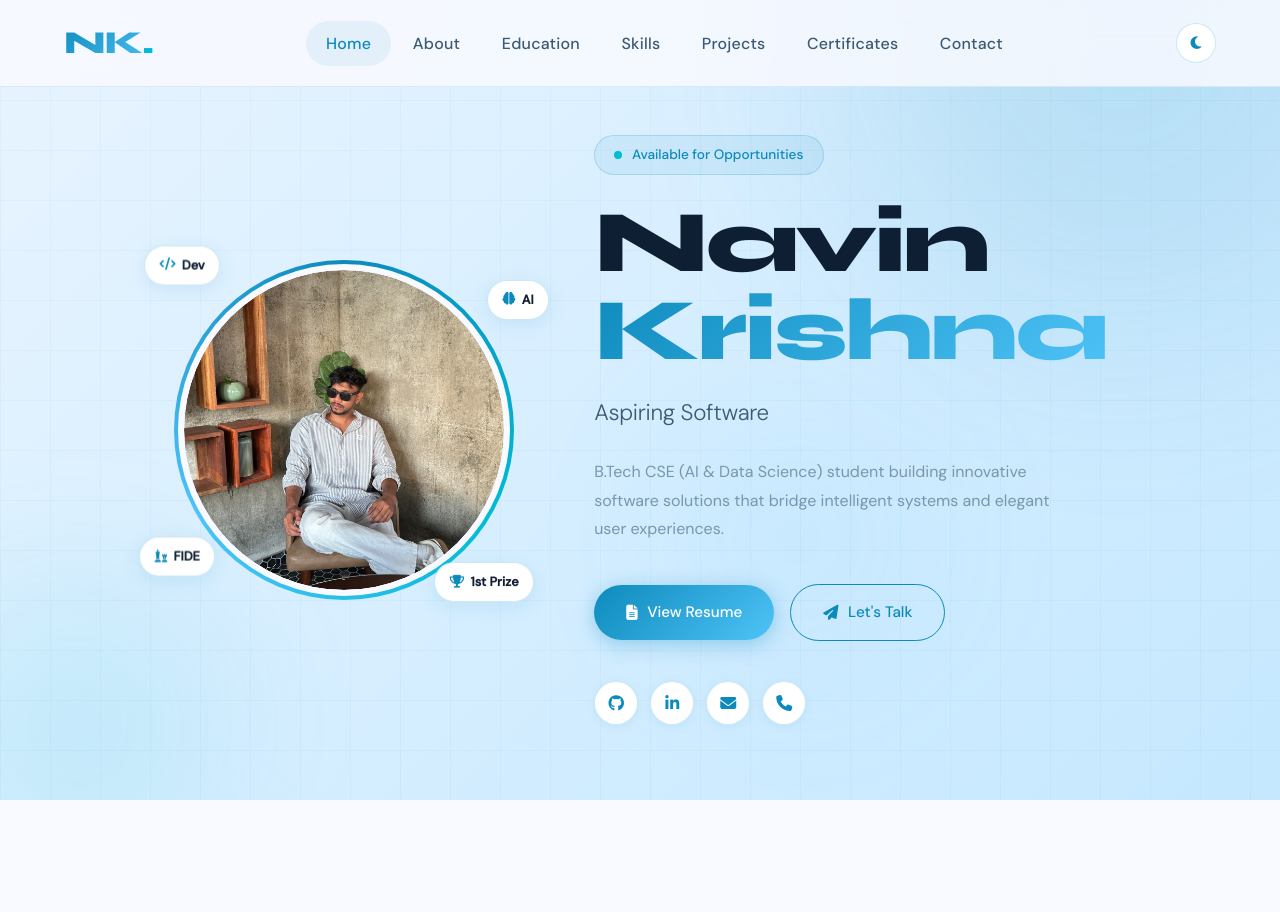
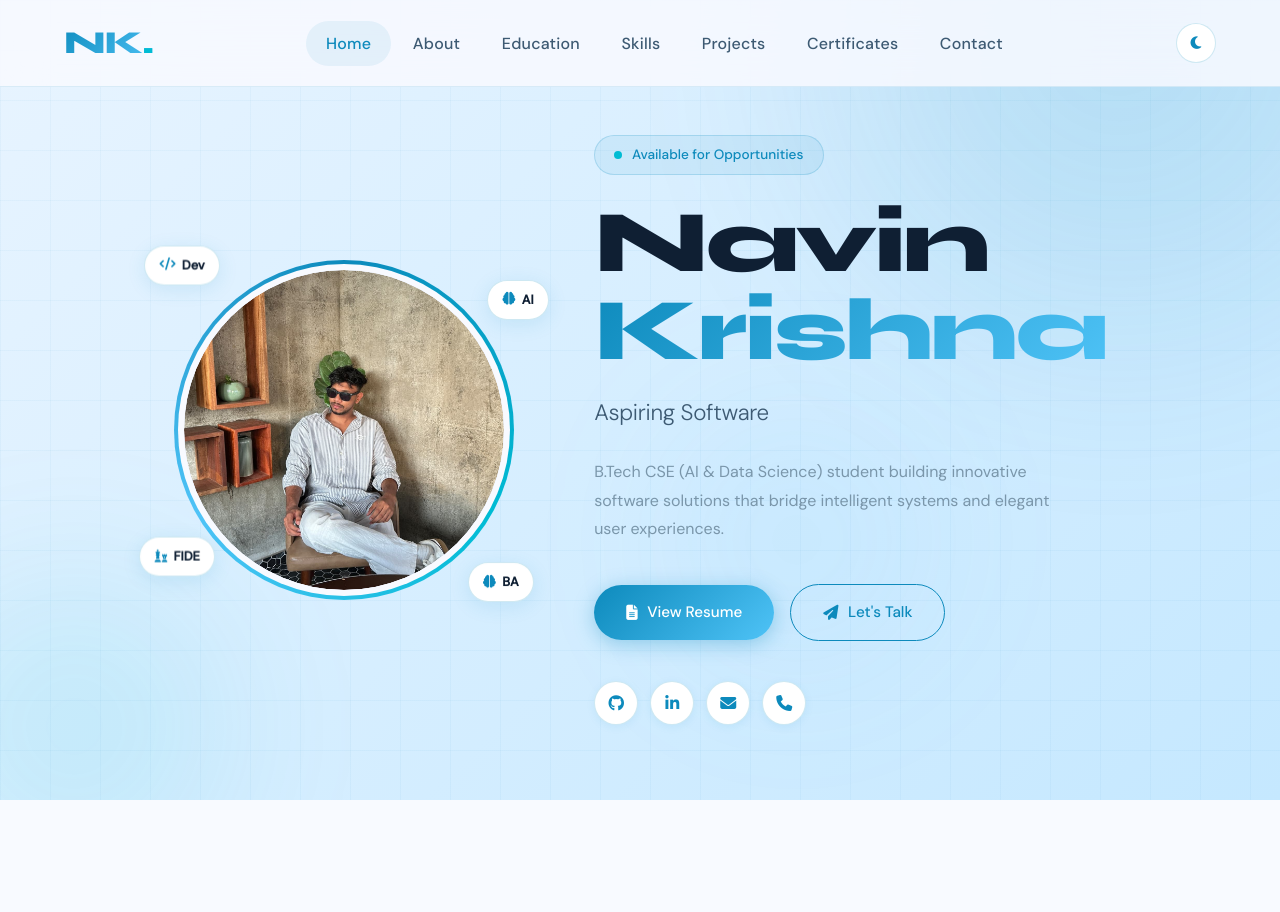
Before and after one commit to navviinnn-001/professional-portfolio, a plain HTML site: page index.html in a window 1280 px wide. Shown: the top 912 px of the page. Drawn offline with nearby package versions, Linux system fonts and the light colour scheme.

Commit message:
changed homepage

```diff
--- a/index.html
+++ b/index.html
@@ -112,7 +112,7 @@
             <div class="float-badge badge-tl"><i class="fas fa-code"></i><span>Dev</span></div>
             <div class="float-badge badge-tr"><i class="fas fa-brain"></i><span>AI</span></div>
             <div class="float-badge badge-bl"><i class="fas fa-chess"></i><span>FIDE</span></div>
-            <div class="float-badge badge-br"><i class="fas fa-trophy"></i><span>1st Prize</span></div>
+            <div class="float-badge badge-br"><i class="fas fa-brain"></i><span>BA</span></div>
         </div>
 
         <!-- Text column -->
```
